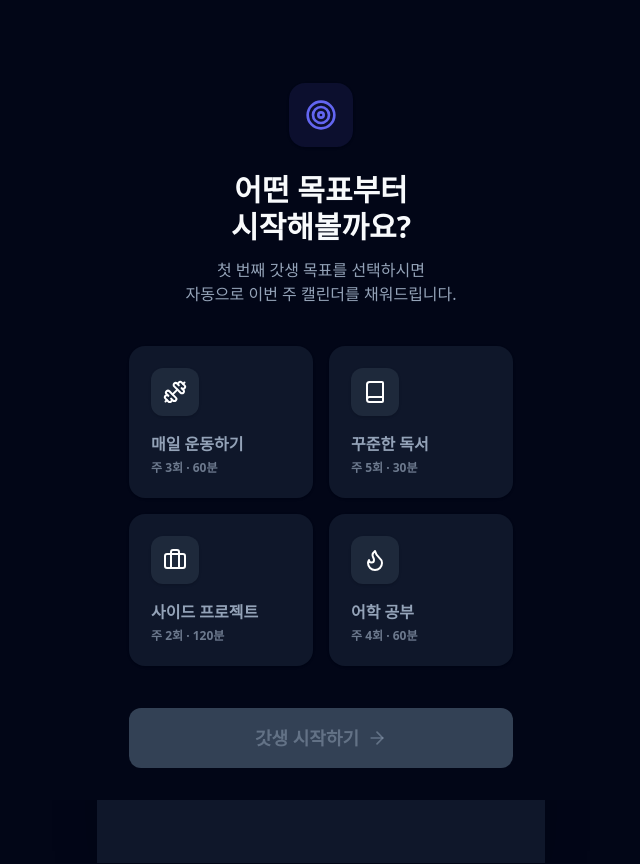
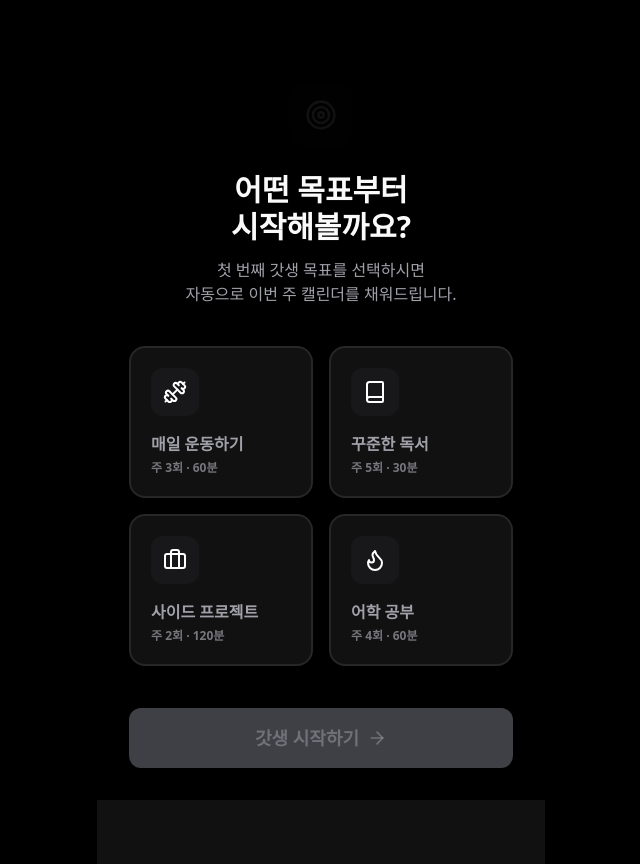
Before and after one commit to ilovedoraemon97-ops/nextjs-boilerplate, a Next.js app: page / in a window 1280 px wide. Shown: the whole page, without its empty margins (319-959 px from the left). Built offline with nearby package versions, Linux system fonts and the light colour scheme.

Commit message:
design: minimalist UI overhaul (Notion/Linear style)

```diff
--- a/app/globals.css
+++ b/app/globals.css
@@ -1,40 +1,39 @@
 @import "tailwindcss";
 
 @theme {
-    --color-primary: #6366f1;
-    /* Indigo */
-    --color-primary-hover: #4f46e5;
-    --color-secondary: #0f172a;
-    --color-accent: #f43f5e;
-    /* Rose for failures and highlights */
+    --color-primary: #111111;
+    --color-primary-hover: #333333;
+    --color-secondary: #f4f4f5;
+    --color-accent: #ef4444;
 
-    /* Growth blocks - Emerald */
-    --color-growth: #10b981;
-    --color-growth-bg: #ecfdf5;
-    --color-growth-hover: #059669;
+    /* Growth blocks - Soft pastel blue */
+    --color-growth: #3b82f6;
+    --color-growth-bg: #eff6ff;
+    --color-growth-hover: #1d4ed8;
 
-    /* Normal blocks - Slate */
-    --color-normal: #64748b;
-    --color-normal-bg: #f8fafc;
-    --color-normal-hover: #475569;
+    /* Normal blocks - Ultra-light gray */
+    --color-normal: #a1a1aa;
+    --color-normal-bg: #fafafa;
+    --color-normal-hover: #52525b;
 
-    /* Failed blocks - Rose */
-    --color-failed: #e11d48;
-    --color-failed-bg: #fff1f2;
-    --color-failed-hover: #be123c;
+    /* Failed blocks - Soft red */
+    --color-failed: #ef4444;
+    --color-failed-bg: #fef2f2;
+    --color-failed-hover: #b91c1c;
 
-    --color-bg-base: #f1f5f9;
-    /* Outer wrapper bg */
+    /* Backgrounds */
+    --color-bg-base: #fcfcfc;
     --color-bg-surface: #ffffff;
-    /* Mobile phone bg */
-    --color-bg-surface-hover: #f8fafc;
+    --color-bg-surface-hover: #f4f4f5;
 
-    --color-text-base: #0f172a;
-    --color-text-muted: #64748b;
+    /* Typography */
+    --color-text-base: #18181b;
+    --color-text-muted: #71717a;
     --color-text-inverse: #ffffff;
 
-    --color-border-subtle: #e2e8f0;
-    --color-border-strong: #cbd5e1;
+    /* Borders */
+    --color-border-subtle: #f4f4f5;
+    --color-border-strong: #e4e4e7;
 
     --animate-slide-up: slide-up 0.3s cubic-bezier(0.16, 1, 0.3, 1);
     --animate-fade-in: fade-in 0.2s ease-out;
@@ -96,19 +95,19 @@
 
 @media (prefers-color-scheme: dark) {
     @theme {
-        --color-bg-base: #020617;
-        --color-bg-surface: #0f172a;
-        --color-bg-surface-hover: #1e293b;
+        --color-bg-base: #000000;
+        --color-bg-surface: #111111;
+        --color-bg-surface-hover: #18181b;
 
-        --color-growth-bg: #064e3b;
-        --color-normal-bg: #1e293b;
-        --color-failed-bg: #4c0519;
+        --color-growth-bg: #172554;
+        --color-normal-bg: #18181b;
+        --color-failed-bg: #450a0a;
 
-        --color-text-base: #f8fafc;
-        --color-text-muted: #94a3b8;
+        --color-text-base: #fafafa;
+        --color-text-muted: #a1a1aa;
 
-        --color-border-subtle: #1e293b;
-        --color-border-strong: #334155;
+        --color-border-subtle: #27272a;
+        --color-border-strong: #3f3f46;
     }
 }
 
--- a/components/BottomNav.tsx
+++ b/components/BottomNav.tsx
@@ -35,10 +35,7 @@ export default function BottomNav() {
                                 )}
                             >
                                 <Icon
-                                    className={cn(
-                                        'w-6 h-6 transition-transform',
-                                        isActive && 'scale-110'
-                                    )}
+                                    className="w-6 h-6 transition-transform"
                                     strokeWidth={isActive ? 2.5 : 2}
                                 />
                                 <span className="text-[10px] font-medium">{item.label}</span>
--- a/components/GoalSettingModal.tsx
+++ b/components/GoalSettingModal.tsx
@@ -35,7 +35,7 @@ export default function GoalSettingModal({ isOpen, onClose }: Props) {
 
     return (
         <div className="fixed inset-0 z-50 flex items-end sm:items-center justify-center bg-black/50 backdrop-blur-sm p-4 animate-fade-in">
-            <div className="bg-bg-surface w-full max-w-sm rounded-t-3xl sm:rounded-3xl shadow-2xl overflow-hidden animate-slide-up">
+            <div className="bg-bg-surface w-full max-w-sm rounded-t-2xl sm:rounded-2xl shadow-lg border border-border-strong overflow-hidden animate-slide-up">
                 <div className="px-6 py-4 border-b border-border-subtle flex items-center justify-between">
                     <h2 className="text-lg font-bold flex items-center">
                         <Target className="w-5 h-5 text-primary mr-2" />
@@ -102,7 +102,7 @@ export default function GoalSettingModal({ isOpen, onClose }: Props) {
 
                         <button
                             type="submit"
-                            className="w-full bg-primary hover:bg-primary-hover text-white rounded-xl py-3.5 font-bold transition-all active:scale-[0.98] shadow-lg shadow-primary/25"
+                            className="w-full bg-primary hover:bg-primary-hover text-white rounded-xl py-3.5 font-bold transition-all active:scale-[0.98]"
                         >
                             목표 시작하기
                         </button>
--- a/components/Header.tsx
+++ b/components/Header.tsx
@@ -8,12 +8,12 @@ export default function Header() {
         <header className="sticky top-0 z-40 bg-bg-surface/80 backdrop-blur-md border-b border-border-subtle px-4 py-3 flex items-center justify-between">
             <div>
                 <h1 className="text-xl font-bold tracking-tight text-text-base">DoneDay</h1>
-                <p className="text-xs text-text-muted font-medium mt-0.5">
-                    실행을 강제하는 소셜 생산성
+                <p className="text-[11px] text-text-muted font-medium mt-0.5 tracking-tight uppercase">
+                    productivity system
                 </p>
             </div>
 
-            <div className="flex items-center space-x-3 bg-bg-surface-hover px-3 py-1.5 rounded-full border border-border-subtle shadow-sm">
+            <div className="flex items-center space-x-3 border border-border-strong px-3 py-1 rounded-full">
                 <div className="flex items-center">
                     <span className="text-lg mr-1">🔥</span>
                     <span className="text-sm font-bold text-accent">{stats.streak}일</span>
--- a/components/NormalBlockModal.tsx
+++ b/components/NormalBlockModal.tsx
@@ -47,7 +47,7 @@ export default function NormalBlockModal({ isOpen, onClose, targetDate }: Props)
 
     return (
         <div className="fixed inset-0 z-50 flex items-end sm:items-center justify-center bg-black/50 backdrop-blur-sm p-4 animate-fade-in">
-            <div className="bg-bg-surface w-full max-w-sm rounded-t-3xl sm:rounded-3xl shadow-2xl overflow-hidden animate-slide-up border border-border-subtle">
+            <div className="bg-bg-surface w-full max-w-sm rounded-t-2xl sm:rounded-2xl shadow-lg overflow-hidden animate-slide-up border border-border-strong">
                 <div className="px-6 py-4 border-b border-border-subtle flex items-center justify-between bg-normal-bg">
                     <h2 className="text-lg font-bold flex items-center text-normal">
                         <CalendarIcon className="w-5 h-5 text-normal mr-2" />
@@ -107,7 +107,7 @@ export default function NormalBlockModal({ isOpen, onClose, targetDate }: Props)
                     <div className="pt-4">
                         <button
                             type="submit"
-                            className="w-full bg-normal hover:bg-normal-hover text-white rounded-xl py-3.5 font-bold transition-all active:scale-[0.98] shadow-lg shadow-normal/25"
+                            className="w-full bg-normal hover:bg-normal-hover text-white rounded-xl py-3.5 font-bold transition-all active:scale-[0.98]"
                         >
                             일정 저장
                         </button>
--- a/components/Onboarding.tsx
+++ b/components/Onboarding.tsx
@@ -61,12 +61,12 @@ export default function Onboarding() {
                                 className={clsx(
                                     "p-5 rounded-2xl text-left transition-all active:scale-95 border-2",
                                     isSelected
-                                        ? "bg-bg-surface border-primary shadow-lg shadow-primary/10"
-                                        : "bg-bg-surface border-transparent shadow-sm hover:border-border-strong text-text-muted hover:text-text-base"
+                                        ? "bg-bg-surface border-primary"
+                                        : "bg-bg-surface border-border-subtle hover:border-border-strong text-text-muted hover:text-text-base"
                                 )}
                             >
                                 <div className={clsx(
-                                    "w-12 h-12 rounded-xl text-white flex items-center justify-center mb-4 shadow-sm",
+                                    "w-12 h-12 rounded-xl text-white flex items-center justify-center mb-4",
                                     isSelected ? preset.color : "bg-bg-surface-hover text-text-muted"
                                 )}>
                                     {preset.icon}
@@ -87,7 +87,7 @@ export default function Onboarding() {
                 <button
                     onClick={handleStart}
                     disabled={selectedIdx === null}
-                    className="w-full bg-primary hover:bg-primary-hover disabled:bg-border-strong disabled:text-text-muted/50 text-white rounded-xl py-4 font-bold text-lg transition-all active:scale-[0.98] shadow-lg shadow-primary/25 disabled:shadow-none flex items-center justify-center group"
+                    className="w-full bg-primary hover:bg-primary-hover disabled:bg-border-strong disabled:text-text-muted/50 text-white rounded-xl py-4 font-bold text-lg transition-all active:scale-[0.98] flex items-center justify-center group"
                 >
                     갓생 시작하기
                     <ArrowRight className="w-5 h-5 ml-2 group-hover:translate-x-1 transition-transform" />
--- a/components/WeeklyCalendar.tsx
+++ b/components/WeeklyCalendar.tsx
@@ -47,21 +47,21 @@ function AbsoluteDraggableBlock({ block, onClick }: DraggableBlockProps) {
             {...attributes}
             onClick={() => onClick?.(block)}
             className={clsx(
-                "absolute left-1 right-1 p-2 rounded-xl text-xs flex flex-col shadow-sm cursor-grab active:cursor-grabbing border-l-4 transition-transform overflow-hidden hover:z-50",
+                "absolute left-[2px] right-[2px] p-1.5 rounded-md text-[11px] flex flex-col cursor-grab active:cursor-grabbing border-l-2 transition-all overflow-hidden hover:z-50",
                 isGrowth
                     ? block.isCarriedOver
-                        ? "bg-failed-bg text-failed-hover border-failed-hover border-y border-r border-y-failed-hover/20 border-r-failed-hover/20"
-                        : "bg-growth-bg text-growth-hover border-growth/40 border-y border-r border-y-growth/20 border-r-growth/20"
-                    : "bg-normal-bg text-normal-hover border-normal/30 border-y border-r border-y-normal/20 border-r-normal/20"
+                        ? "bg-failed-bg text-failed-hover border-failed-hover border border-failed-hover/20"
+                        : "bg-growth-bg text-growth-hover border-growth border border-growth/20"
+                    : "bg-normal-bg text-normal-hover border-normal border border-normal/20"
             )}
         >
             <div className="flex items-center justify-between">
-                <span className="font-bold truncate">{block.title}</span>
-                {isGrowth && <span className="text-[10px] opacity-70 ml-1">🔥</span>}
+                <span className="font-semibold truncate">{block.title}</span>
+                {isGrowth && <span className="opacity-80 ml-1 text-[10px]">🔥</span>}
             </div>
             {block.durationMinutes >= 60 && (
-                <div className="flex items-center mt-1 text-[10px] opacity-80 font-semibold">
-                    <Clock className="w-3 h-3 mr-1" />
+                <div className="flex items-center mt-[2px] text-[9.5px] opacity-70 font-medium tracking-tight">
+                    <Clock className="w-2.5 h-2.5 mr-0.5" />
                     {block.startTime}
                 </div>
             )}
@@ -97,21 +97,21 @@ function DayColumn({ date, blocks, onBlockClick }: DayColumnProps) {
     return (
         <div className="flex-1 min-w-[70px] sm:min-w-[100px] flex flex-col border-r border-border-subtle last:border-r-0">
             {/* Header */}
-            <div className="p-2 text-center border-b border-border-subtle sticky top-0 bg-bg-surface z-40 h-16 shadow-sm">
-                <div className="text-[10px] sm:text-xs font-bold text-text-muted">
+            <div className="p-2 text-center border-b border-border-strong sticky top-0 bg-bg-surface z-40 h-14 flex flex-col justify-center">
+                <div className="text-[10px] sm:text-xs font-semibold text-text-muted uppercase tracking-wider">
                     {format(date, 'EEE', { locale: ko })}
                 </div>
                 <div className={clsx(
-                    "text-sm sm:text-lg font-black mt-0.5 w-6 h-6 sm:w-8 sm:h-8 rounded-full flex items-center justify-center mx-auto",
+                    "text-sm sm:text-base font-semibold mt-0.5 w-6 h-6 sm:w-7 sm:h-7 rounded-full flex items-center justify-center mx-auto transition-colors",
                     format(date, 'yyyy-MM-dd') === format(new Date(), 'yyyy-MM-dd')
-                        ? "bg-primary text-white"
+                        ? "bg-primary text-white shadow-sm"
                         : "text-text-base"
                 )}>
                     {format(date, 'd')}
                 </div>
                 {isDense && (
-                    <div className="absolute top-2 right-2 flex space-x-0.5">
-                        <div className="w-1.5 h-1.5 rounded-full bg-accent animate-pulse-slow"></div>
+                    <div className="absolute top-1 right-1 flex space-x-0.5">
+                        <div className="w-1.5 h-1.5 rounded-full bg-border-strong"></div>
                     </div>
                 )}
             </div>
@@ -155,17 +155,17 @@ export default function WeeklyCalendar({ onBlockClick, onAddNormalBlock }: Weekl
     const weekDates = Array.from({ length: 7 }).map((_, i) => addDays(startDate, i));
 
     return (
-        <div className="bg-bg-surface rounded-2xl border border-border-subtle overflow-hidden shadow-sm flex flex-col h-[70vh]">
-            <div className="px-4 py-3 bg-bg-surface-hover border-b border-border-subtle flex items-center justify-between z-50">
-                <h2 className="font-bold flex items-center text-text-base">
-                    <CalendarIcon className="w-4 h-4 mr-1.5 text-primary" />
+        <div className="bg-bg-surface rounded-xl border border-border-strong overflow-hidden flex flex-col h-[70vh]">
+            <div className="px-4 py-2.5 bg-bg-surface border-b border-border-strong flex items-center justify-between z-50">
+                <h2 className="font-semibold text-sm flex items-center text-text-base tracking-tight">
+                    <CalendarIcon className="w-4 h-4 mr-1.5 text-text-muted" />
                     이번 주 일정
                 </h2>
-                <div className="flex items-center space-x-2 text-xs font-semibold text-text-muted">
-                    <button onClick={() => onAddNormalBlock?.(format(new Date(), 'yyyy-MM-dd'))} className="bg-bg-base hover:bg-border-subtle px-2 py-1 rounded-md transition-colors border border-border-subtle">
-                        + 일반 일정
+                <div className="flex items-center space-x-3 text-xs font-medium text-text-muted">
+                    <button onClick={() => onAddNormalBlock?.(format(new Date(), 'yyyy-MM-dd'))} className="hover:text-text-base transition-colors flex items-center">
+                        + 일정 추가
                     </button>
-                    <span className="bg-bg-base px-2 py-1 rounded-md border border-border-subtle">
+                    <span className="text-[10px] border border-border-strong px-1.5 py-0.5 rounded-md">
                         {format(startDate, 'M.d')} - {format(weekDates[6], 'M.d')}
                     </span>
                 </div>
@@ -177,8 +177,8 @@ export default function WeeklyCalendar({ onBlockClick, onAddNormalBlock }: Weekl
                     {/* Time Axis */}
                     <div className="w-[50px] flex-shrink-0 bg-bg-surface border-r border-border-subtle flex flex-col" style={{ paddingTop: '64px' }}>
                         {Array.from({ length: 24 }).map((_, i) => (
-                            <div key={`axis-${i}`} className="relative text-[10px] font-bold text-text-muted text-right pr-2" style={{ height: HOUR_HEIGHT }}>
-                                <span className="absolute -top-1.5 right-2">{i.toString().padStart(2, '0')}:00</span>
+                            <div key={`axis-${i}`} className="relative text-[9px] font-medium text-text-muted text-right pr-1" style={{ height: HOUR_HEIGHT }}>
+                                <span className="absolute -top-1.5 right-1">{i.toString().padStart(2, '0')}:00</span>
                             </div>
                         ))}
                     </div>
```
Also changed, not shown: components/AchievementCard.tsx (+7 -10 lines), components/TimerModal.tsx (+4 -4 lines).
